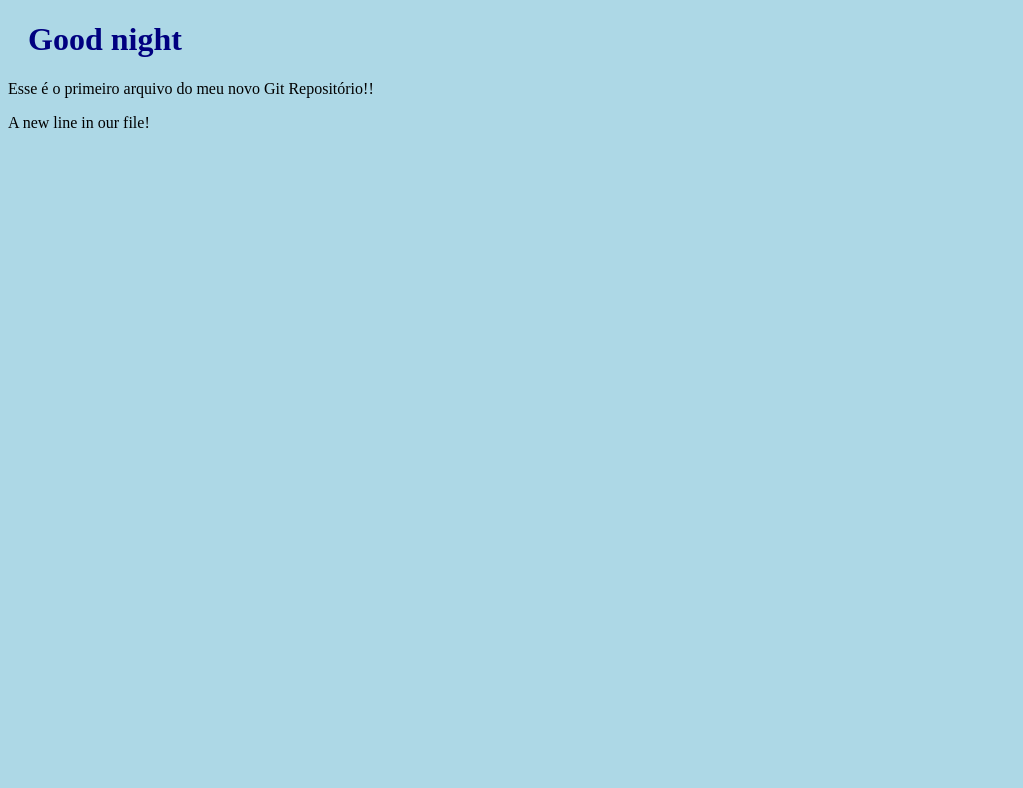
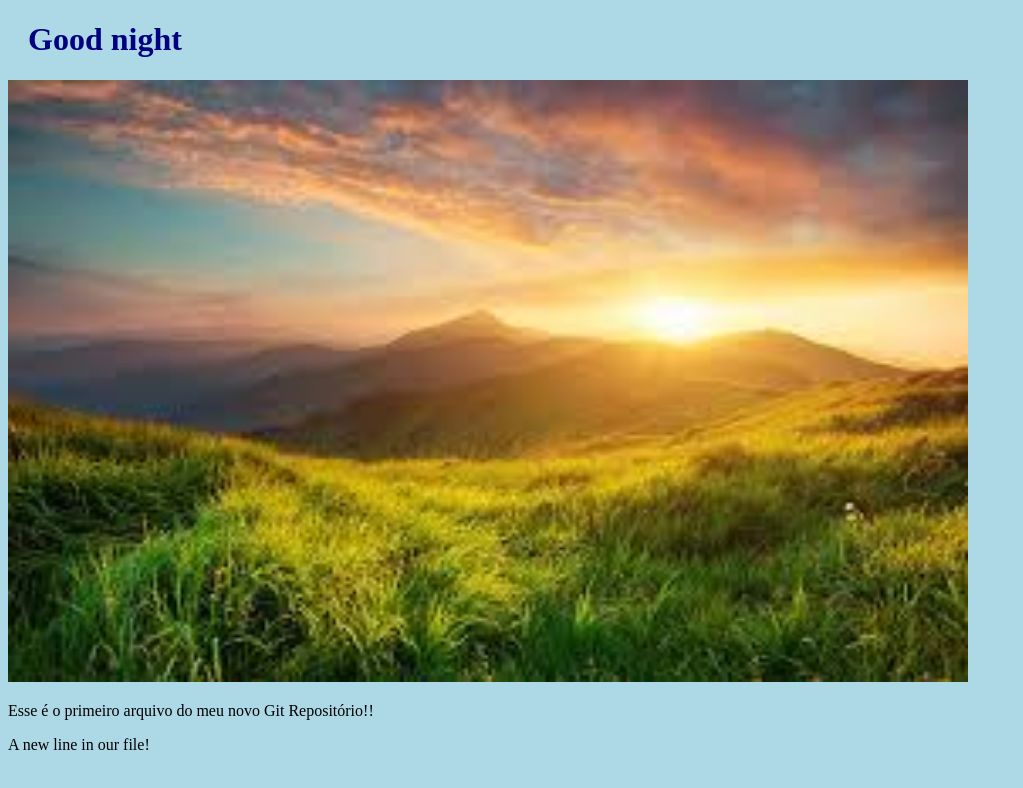
Before and after one commit to ypduarte/myproject, a plain HTML site: page index.html in a window 1280 px wide. Shown: the whole page, without its empty margins (0-1023 px from the left). Drawn offline with Linux system fonts and the light colour scheme.

Commit message:
Added image to Hello World

```diff
--- a/index.html
+++ b/index.html
@@ -8,6 +8,11 @@
 </head>
 <body>
     <h1>Good night</h1>
+    <div>
+        <img src="transferir.jpg" alt="Amanhecer"
+        style="width: 100%;;max-width:960px">
+
+    </div>
     <p>Esse é o primeiro arquivo do meu novo Git Repositório!!</p>
     <p>A new line in our file!</p>
 </body>
```
Also changed, not shown: transferir.jpg (added).
